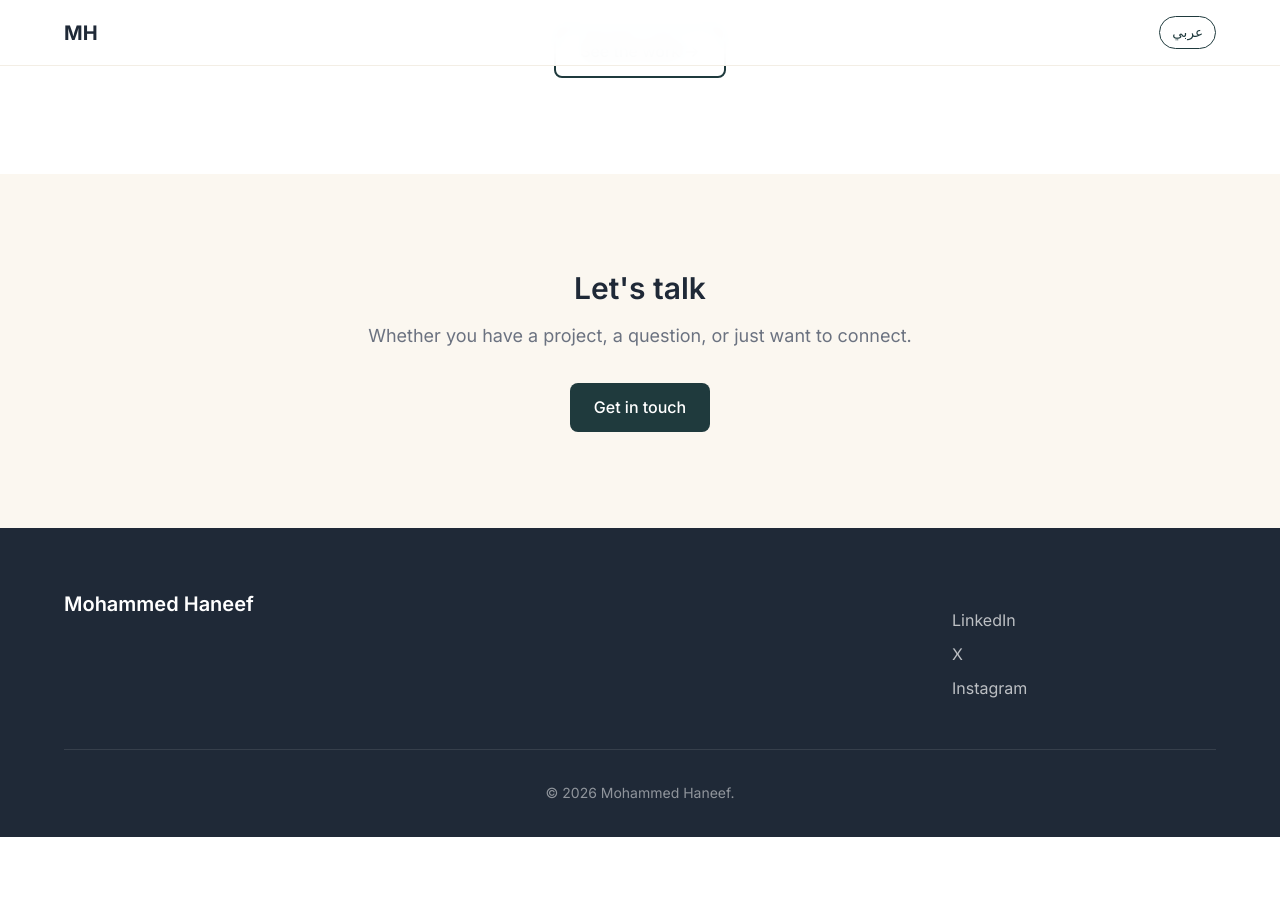
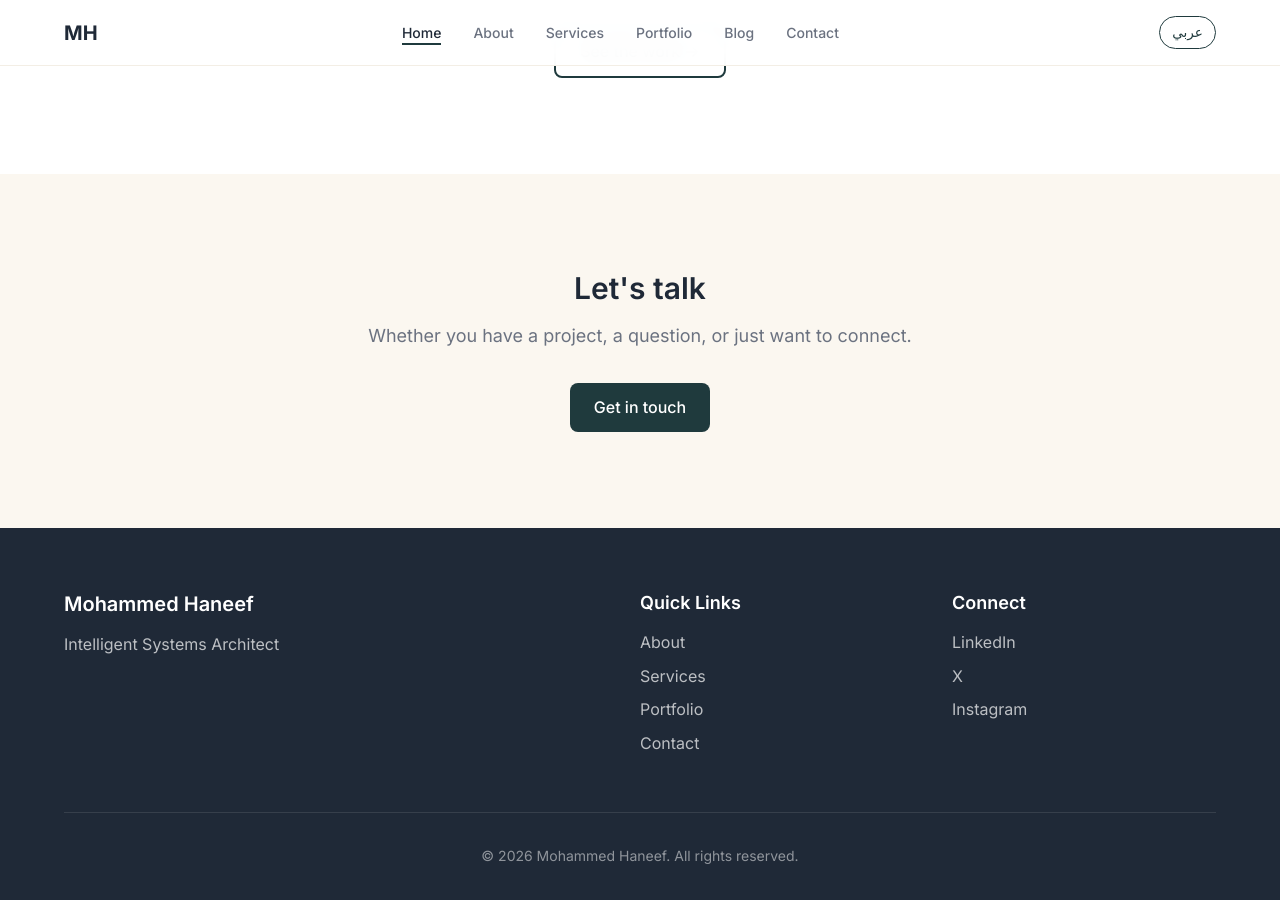
Before and after one commit to mhaneef639/mhaneef, a Jekyll site: the page built from index.html, in a window 1280 px wide and 900 px high, scrolled down 2224 px. Built offline with Jekyll 4.4.1, drawn with Linux system fonts in a browser that asks for light colours; before the commit the page ends 3061 px from its top, so only the background shows below that; some of the changed lines change nothing that is shown.

Commit message:
fix: Liquid bracket syntax — restore nav labels and footer Quick Links

```diff
--- a/_includes/footer.html
+++ b/_includes/footer.html
@@ -1,4 +1,5 @@
-{% assign t = site.data.i18n[page.lang | default: 'en'] %}
+{% assign _lang = page.lang | default: 'en' %}
+{% assign t = site.data.i18n[_lang] %}
 <footer class="footer">
   <div class="container">
     <div class="footer-content">
--- a/_includes/nav.html
+++ b/_includes/nav.html
@@ -1,4 +1,5 @@
-{% assign t = site.data.i18n[page.lang | default: 'en'] %}
+{% assign _lang = page.lang | default: 'en' %}
+{% assign t = site.data.i18n[_lang] %}
 <nav class="navbar">
   <div class="nav-container">
     <a href="{{ '/' | relative_url }}" class="nav-logo">MH</a>
```
